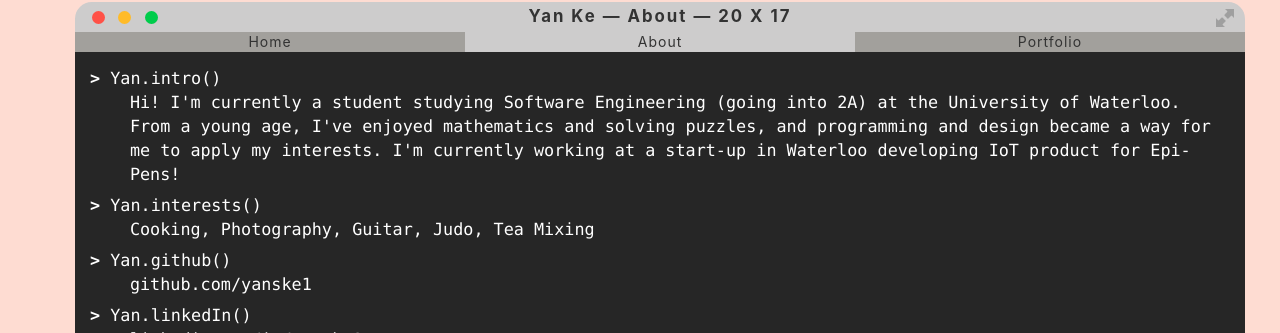
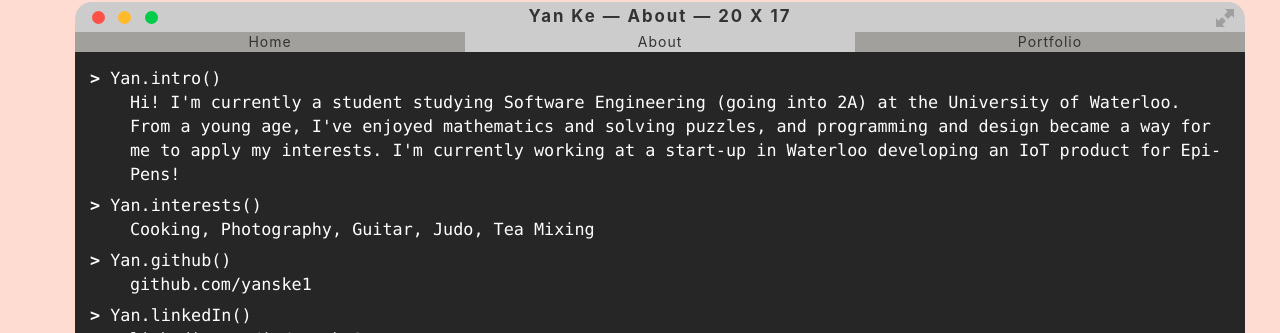
Before and after one commit to yanske/yanske1.github.io, a Jekyll site: the page built from index.html, in a window 1280 px wide and 900 px high, scrolled down 611 px. Shown: the part 168-501 px from the top of the window. Built offline with Jekyll 4.4.1, drawn with Linux system fonts in a browser that asks for light colours; nearby versions of some CDN libraries; some web fonts are replaced.

Commit message:
Typo and settings

```diff
--- a/_config.yml
+++ b/_config.yml
@@ -9,7 +9,7 @@
 
 # Your website URL (e.g. http://barryclark.github.io or http://www.barryclark.co)
 # Used for Sitemap.xml and your RSS feed
-url: "http://yanske.me"
+url: "http://itsyan.me"
 
 # If you're hosting your site at a Project repository on GitHub pages
 # (http://yourusername.github.io/repository-name)
--- a/index.html
+++ b/index.html
@@ -161,7 +161,7 @@ layout: default
                 <div class = "col-lg-12 about-textSec">
                     <p class = "tab"><b>></b> Yan.intro() </p>
                     <div class ="about-text">
-                        Hi! I'm currently a student studying <a class ="uni" target = "_blank" href ="https://uwaterloo.ca/software-engineering/">Software Engineering</a> (going into 2A) at the University of Waterloo. From a young age, I've enjoyed mathematics and solving puzzles, and programming and design became a way for me to apply my interests. I'm currently working at a start-up in Waterloo developing IoT product for Epi-Pens!
+                        Hi! I'm currently a student studying <a class ="uni" target = "_blank" href ="https://uwaterloo.ca/software-engineering/">Software Engineering</a> (going into 2A) at the University of Waterloo. From a young age, I've enjoyed mathematics and solving puzzles, and programming and design became a way for me to apply my interests. I'm currently working at a start-up in Waterloo developing an IoT product for Epi-Pens!
                     </div>
 
                     <p class ="tab"><b>></b> Yan.interests() </p>
```
